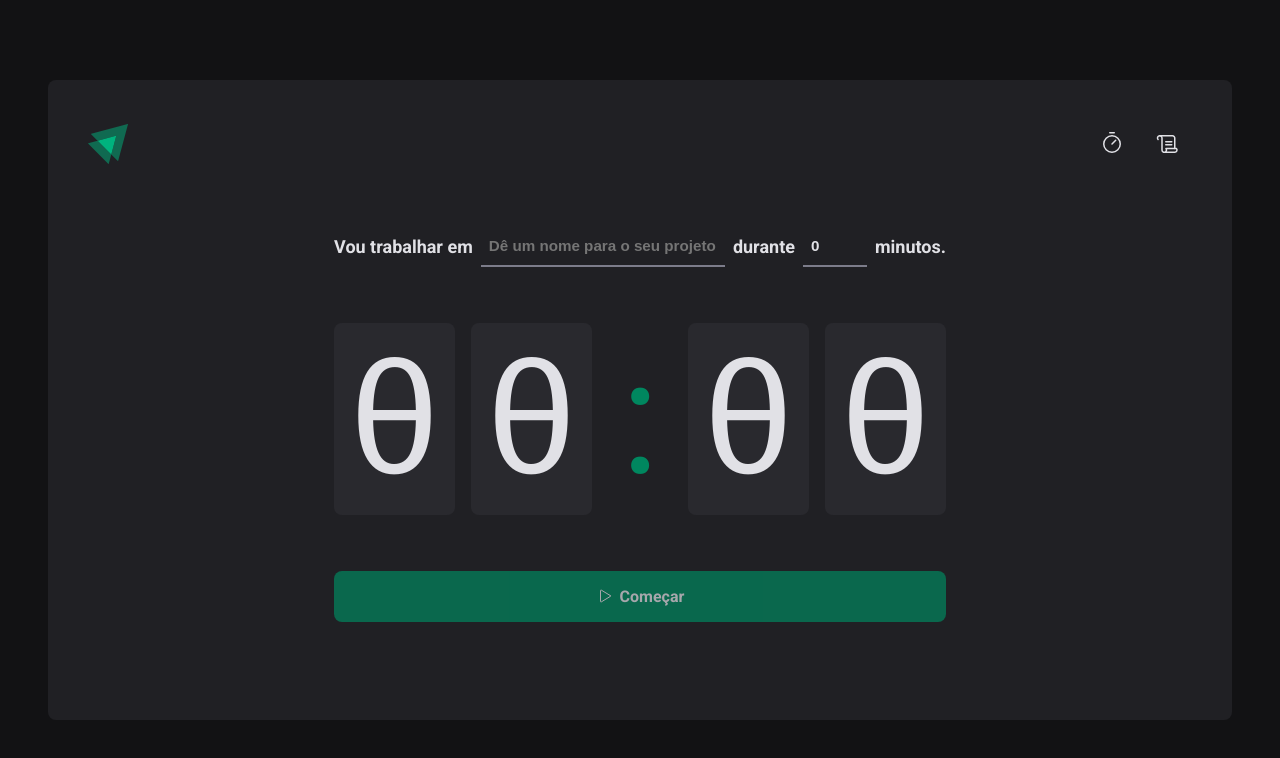
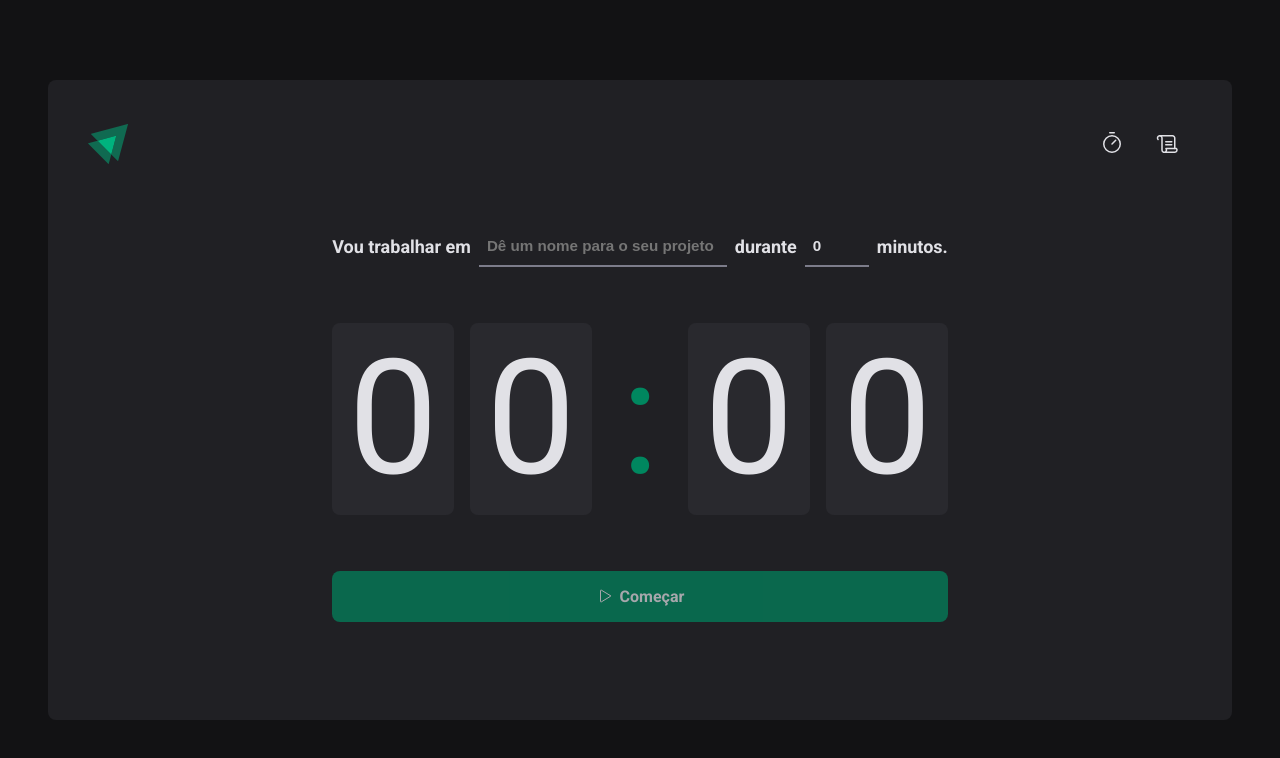
Before and after one commit to cnncauan/igniteTimerr, a React (Vite) app: page / in a window 1280 px wide. Shown: the top 758 px of the page. Built offline with nearby package versions, Linux system fonts and the light colour scheme.

Commit message:
create part of countdown

```diff
--- a/src/pages/Home/index.tsx
+++ b/src/pages/Home/index.tsx
@@ -42,6 +42,8 @@ export function Home() {
 
   const [activeCycleId, setActiveCycleId] = useState<string | null>(null);
 
+  const [amountSecondsPassed, setAmountSecondsPassed] = useState(0);
+
   const { register, handleSubmit, watch, reset } = useForm({
     resolver: zodResolver(newCycleFormValidationSchema),
     defaultValues: {
@@ -66,6 +68,17 @@ export function Home() {
   }
 
   const activeCycle = cycles.find((cycle) => cycle.id === activeCycleId);
+
+  const totalSeconds = activeCycle ? activeCycle.minutesAmount * 60 : 0;
+
+  const currentSeconds = activeCycle ? totalSeconds - amountSecondsPassed : 0;
+
+  const minutesAmount = Math.floor(currentSeconds / 60);
+
+  const secondsAmount = currentSeconds % 60;
+
+  const minutes = String(minutesAmount).padStart(2, "0");
+  const seconds = String(secondsAmount).padStart(2, "0");
 
   console.log(activeCycle);
   const task = watch("task");
@@ -104,11 +117,11 @@ export function Home() {
         </FormConteiner>
 
         <CountdownContainer>
-          <span>θ</span>
-          <span>θ</span>
+          <span>{minutes[0]}</span>
+          <span>{minutes[1]}</span>
           <Separator>:</Separator>
-          <span>θ</span>
-          <span>θ</span>
+          <span>{seconds[0]}</span>
+          <span>{seconds[1]}</span>
         </CountdownContainer>
 
         <StartCountDownButton disabled={isSubmitDisabled} type="submit">
```
